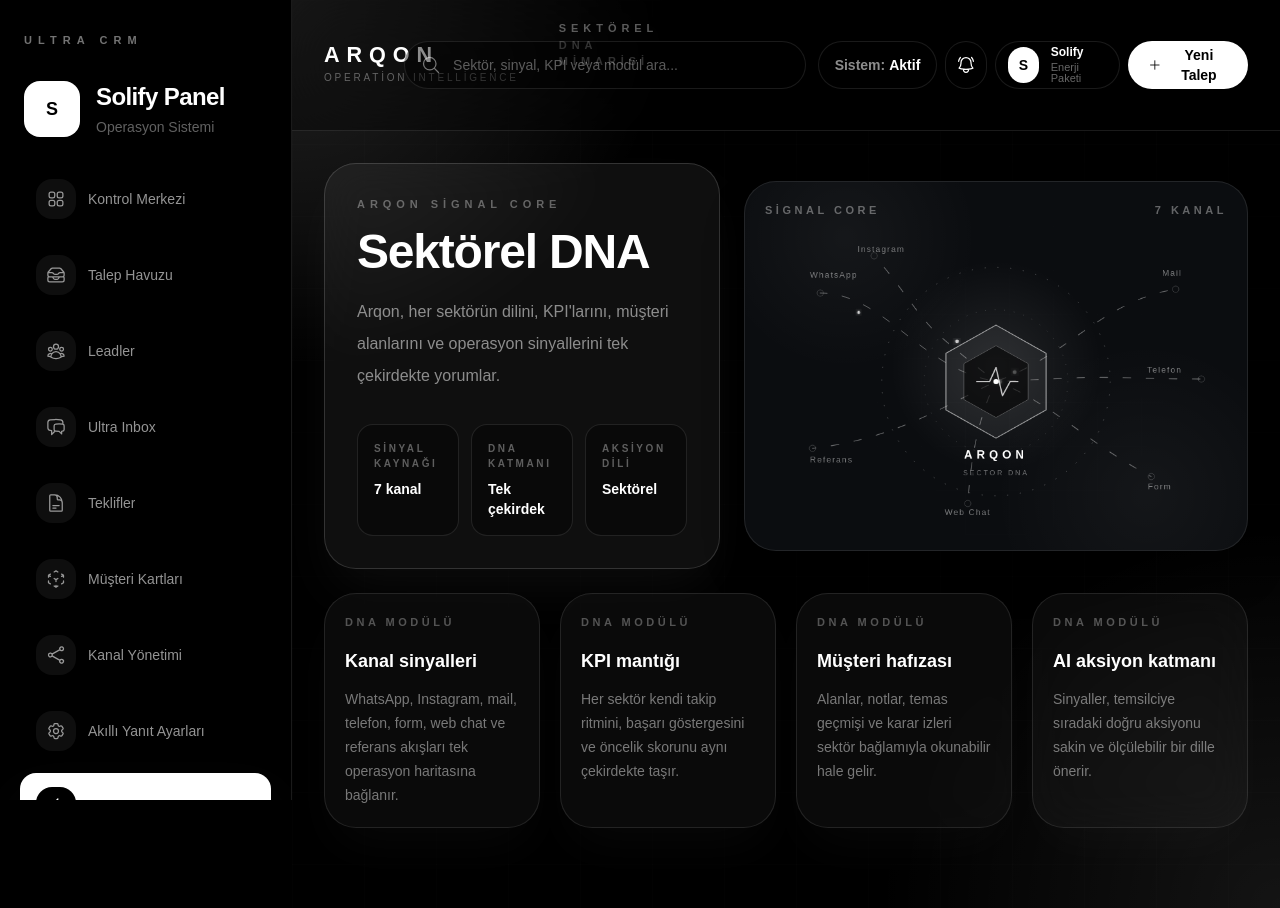
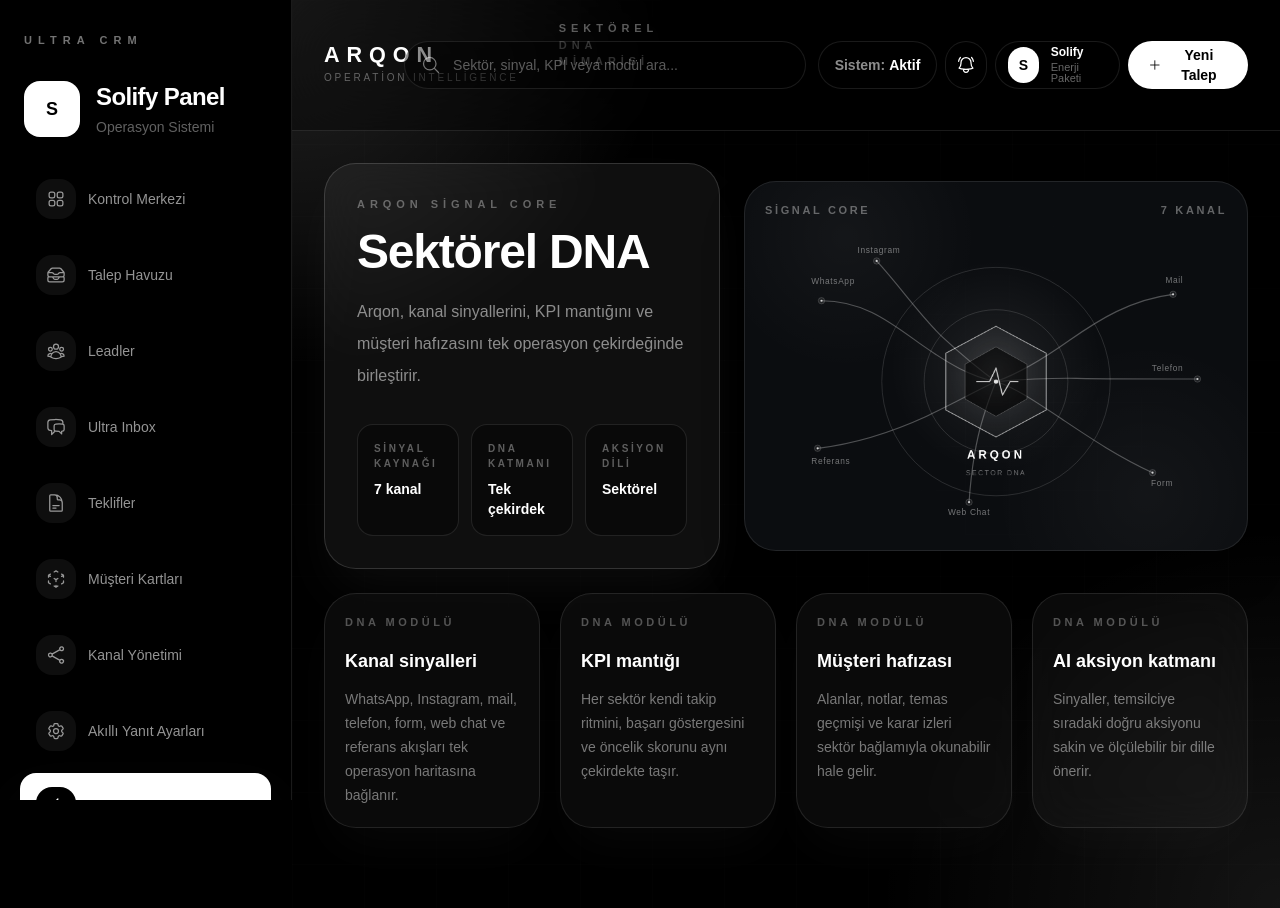
Before and after one commit to ULTRABRT/ultra-crm-panel, a Next.js app: page /sektor-modulleri in a window 1280 px wide. Built offline with nearby package versions, Linux system fonts and the light colour scheme.

Commit message:
refine signal core data flow

```diff
--- a/app/sektor-modulleri/page.tsx
+++ b/app/sektor-modulleri/page.tsx
@@ -56,8 +56,8 @@ export default function SektorModulleriPage() {
                 </h1>
 
                 <p className="mt-5 max-w-2xl text-base leading-8 text-white/52">
-                  Arqon, her sektörün dilini, KPI'larını, müşteri alanlarını ve
-                  operasyon sinyallerini tek çekirdekte yorumlar.
+                  Arqon, kanal sinyallerini, KPI mantığını ve müşteri hafızasını
+                  tek operasyon çekirdeğinde birleştirir.
                 </p>
 
                 <div className="mt-8 grid gap-3 sm:grid-cols-3">
--- a/components/dna/SignalCore.tsx
+++ b/components/dna/SignalCore.tsx
@@ -1,25 +1,15 @@
-import type { CSSProperties } from "react";
-
 type SignalChannel = {
   id: string;
   label: string;
   path: string;
-  startX: number;
-  startY: number;
+  nodeX: number;
+  nodeY: number;
   labelX: number;
   labelY: number;
   textAnchor?: "start" | "middle" | "end";
-  delay: string;
-};
-
-type SignalStyle = CSSProperties & {
-  "--signal-delay": string;
-  "--signal-x": string;
-  "--signal-y": string;
-};
-
-type FlowStyle = CSSProperties & {
-  "--signal-delay": string;
+  duration: string;
+  begin: string;
+  secondaryBegin: string;
 };
 
 const coreX = 360;
@@ -29,91 +19,128 @@ const channels: SignalChannel[] = [
   {
     id: "whatsapp",
     label: "WhatsApp",
-    path: "M86 92 C150 92 198 142 248 178 C288 207 318 222 360 230",
-    startX: 86,
-    startY: 92,
-    labelX: 70,
-    labelY: 68,
-    delay: "0s",
+    path: "M88 104 C156 104 198 140 246 174 C286 202 320 222 360 230",
+    nodeX: 88,
+    nodeY: 104,
+    labelX: 72,
+    labelY: 78,
+    duration: "6.8s",
+    begin: "-0.9s",
+    secondaryBegin: "-4.2s",
   },
   {
     id: "instagram",
     label: "Instagram",
-    path: "M170 34 C214 82 238 130 276 162 C304 186 326 204 360 230",
-    startX: 170,
-    startY: 34,
+    path: "M174 42 C214 86 242 128 278 162 C306 188 332 210 360 230",
+    nodeX: 174,
+    nodeY: 42,
     labelX: 144,
-    labelY: 28,
-    delay: "-0.55s",
+    labelY: 30,
+    duration: "7.7s",
+    begin: "-2.4s",
+    secondaryBegin: "-5.9s",
   },
   {
     id: "mail",
     label: "Mail",
-    path: "M640 86 C574 96 524 132 476 166 C428 200 396 216 360 230",
-    startX: 640,
-    startY: 86,
-    labelX: 650,
-    labelY: 65,
+    path: "M636 94 C570 102 520 134 474 166 C426 200 394 218 360 230",
+    nodeX: 636,
+    nodeY: 94,
+    labelX: 652,
+    labelY: 76,
     textAnchor: "end",
-    delay: "-1.1s",
+    duration: "7.2s",
+    begin: "-1.8s",
+    secondaryBegin: "-5.1s",
   },
   {
     id: "phone",
     label: "Telefon",
-    path: "M680 226 C598 226 540 222 488 224 C438 226 402 228 360 230",
-    startX: 680,
-    startY: 226,
-    labelX: 650,
-    labelY: 216,
+    path: "M674 226 C598 226 538 226 486 225 C438 224 398 227 360 230",
+    nodeX: 674,
+    nodeY: 226,
+    labelX: 652,
+    labelY: 214,
     textAnchor: "end",
-    delay: "-1.65s",
+    duration: "6.4s",
+    begin: "-3.1s",
+    secondaryBegin: "-5.8s",
   },
   {
     id: "form",
     label: "Form",
-    path: "M602 378 C548 350 506 318 464 288 C420 258 390 240 360 230",
-    startX: 602,
-    startY: 378,
-    labelX: 634,
-    labelY: 398,
+    path: "M604 372 C548 346 504 316 462 288 C420 260 390 240 360 230",
+    nodeX: 604,
+    nodeY: 372,
+    labelX: 636,
+    labelY: 392,
     textAnchor: "end",
-    delay: "-2.2s",
+    duration: "8.1s",
+    begin: "-2.8s",
+    secondaryBegin: "-6.6s",
   },
   {
     id: "web-chat",
     label: "Web Chat",
-    path: "M316 420 C320 360 328 318 338 286 C346 260 352 244 360 230",
-    startX: 316,
-    startY: 420,
-    labelX: 316,
+    path: "M318 418 C322 360 330 318 340 286 C348 260 354 244 360 230",
+    nodeX: 318,
+    nodeY: 418,
+    labelX: 318,
     labelY: 438,
     textAnchor: "middle",
-    delay: "-2.75s",
+    duration: "7.4s",
+    begin: "-1.2s",
+    secondaryBegin: "-4.7s",
   },
   {
     id: "referral",
     label: "Referans",
-    path: "M74 334 C146 326 202 306 250 284 C296 263 328 244 360 230",
-    startX: 74,
-    startY: 334,
-    labelX: 70,
-    labelY: 356,
-    delay: "-3.3s",
+    path: "M82 334 C150 326 204 306 252 284 C298 262 330 244 360 230",
+    nodeX: 82,
+    nodeY: 334,
+    labelX: 72,
+    labelY: 358,
+    duration: "6.9s",
+    begin: "-3.7s",
+    secondaryBegin: "-6.3s",
   },
 ];
 
-function getSignalStyle(channel: SignalChannel): SignalStyle {
-  return {
-    "--signal-delay": channel.delay,
-    "--signal-x": `${coreX - channel.startX}px`,
-    "--signal-y": `${coreY - channel.startY}px`,
-  };
-}
-
-function getFlowStyle(channel: SignalChannel): FlowStyle {
-  return {
-    "--signal-delay": channel.delay,
-  };
+function SignalPulse({
+  channel,
+  begin,
+  radius,
+  glowRadius,
+  opacity,
+}: {
+  channel: SignalChannel;
+  begin: string;
+  radius: number;
+  glowRadius: number;
+  opacity: string;
+}) {
+  return (
+    <g className="arqon-signal-flow" opacity="0">
+      <circle r={glowRadius} fill="white" opacity="0.12" filter="url(#arqon-soft-glow)" />
+      <circle r={radius} fill="white" opacity={opacity} />
+      <animateMotion
+        dur={channel.duration}
+        begin={begin}
+        repeatCount="indefinite"
+        rotate="auto"
+      >
+        <mpath href={`#arqon-signal-path-${channel.id}`} />
+      </animateMotion>
+      <animate
+        attributeName="opacity"
+        values="0;0.88;0.72;0"
+        keyTimes="0;0.18;0.82;1"
+        dur={channel.duration}
+        begin={begin}
+        repeatCount="indefinite"
+      />
+    </g>
+  );
 }
 
 export function SignalCore() {
@@ -123,10 +150,10 @@ export function SignalCore() {
       className="arqon-signal-shell relative overflow-hidden rounded-[2rem] border border-white/10 bg-[#0B0D10] p-5 shadow-2xl shadow-black/35"
     >
       <div className="pointer-events-none absolute inset-0 arqon-signal-grid" />
-      <div className="pointer-events-none absolute inset-0 bg-[radial-gradient(circle_at_center,rgba(255,255,255,0.09),transparent_34%),radial-gradient(circle_at_20%_15%,rgba(255,255,255,0.045),transparent_26%),radial-gradient(circle_at_80%_85%,rgba(255,255,255,0.04),transparent_30%)]" />
+      <div className="pointer-events-none absolute inset-0 bg-[radial-gradient(circle_at_center,rgba(255,255,255,0.08),transparent_34%),radial-gradient(circle_at_20%_15%,rgba(255,255,255,0.04),transparent_26%),radial-gradient(circle_at_80%_85%,rgba(255,255,255,0.035),transparent_30%)]" />
 
       <div className="relative">
-        <div className="mb-4 flex items-center justify-between gap-4 text-[11px] font-semibold uppercase tracking-[0.32em] text-white/36">
+        <div className="mb-4 flex items-center justify-between gap-4 text-[11px] font-semibold uppercase tracking-[0.24em] text-white/36">
           <span>Signal Core</span>
           <span>7 kanal</span>
         </div>
@@ -139,85 +166,113 @@ export function SignalCore() {
         >
           <title id="signal-core-title">Arqon Sektörel DNA sinyal çekirdeği</title>
           <desc id="signal-core-desc">
-            Çevresel kanal sinyalleri merkezdeki altıgen DNA çekirdeğine akar.
+            Kanal sinyalleri sabit hatlar üzerinden merkezdeki Arqon çekirdeğine akar.
           </desc>
 
           <defs>
-            <filter id="arqon-soft-glow" x="-40%" y="-40%" width="180%" height="180%">
-              <feGaussianBlur stdDeviation="7" result="blur" />
+            <filter id="arqon-soft-glow" x="-60%" y="-60%" width="220%" height="220%">
+              <feGaussianBlur stdDeviation="6" result="blur" />
               <feMerge>
                 <feMergeNode in="blur" />
                 <feMergeNode in="SourceGraphic" />
               </feMerge>
             </filter>
+            <radialGradient id="arqon-core-surface" cx="50%" cy="45%" r="62%">
+              <stop offset="0%" stopColor="rgba(255,255,255,0.18)" />
+              <stop offset="46%" stopColor="rgba(255,255,255,0.075)" />
+              <stop offset="100%" stopColor="rgba(255,255,255,0.025)" />
+            </radialGradient>
           </defs>
 
-          <g opacity="0.34">
-            <circle cx={coreX} cy={coreY} r="178" fill="none" stroke="white" strokeWidth="1" strokeDasharray="2 18" />
-            <circle cx={coreX} cy={coreY} r="112" fill="none" stroke="white" strokeWidth="1" strokeDasharray="1 14" />
+          <g opacity="0.2">
+            <circle cx={coreX} cy={coreY} r="178" fill="none" stroke="white" strokeWidth="1" />
+            <circle cx={coreX} cy={coreY} r="112" fill="none" stroke="white" strokeWidth="1" />
           </g>
 
+          <g>
             {channels.map((channel) => (
-            <g key={channel.id}>
               <path
+                key={channel.id}
+                id={`arqon-signal-path-${channel.id}`}
                 className="arqon-signal-path"
                 d={channel.path}
                 fill="none"
-                stroke="rgba(255,255,255,0.38)"
+                stroke="rgba(255,255,255,0.28)"
                 strokeLinecap="round"
-                strokeWidth="1.3"
-                style={getFlowStyle(channel)}
+                strokeWidth="1.15"
               />
+            ))}
+          </g>
+
+          <g>
+            {channels.map((channel) => (
+              <g key={channel.id}>
                 <circle
-                className="arqon-signal-dot"
-                cx={channel.startX}
-                cy={channel.startY}
-                r="3.5"
-                fill="white"
-                filter="url(#arqon-soft-glow)"
-                style={getSignalStyle(channel)}
-              />
-              <circle
-                cx={channel.startX}
-                cy={channel.startY}
+                  cx={channel.nodeX}
+                  cy={channel.nodeY}
                   r="5"
-                fill="none"
+                  fill="rgba(255,255,255,0.08)"
                   stroke="rgba(255,255,255,0.22)"
                   strokeWidth="1"
                 />
+                <circle cx={channel.nodeX} cy={channel.nodeY} r="1.7" fill="rgba(255,255,255,0.74)" />
                 <text
                   x={channel.labelX}
                   y={channel.labelY}
                   textAnchor={channel.textAnchor ?? "start"}
-                className="fill-white/45 text-[13px] font-medium tracking-[0.14em]"
+                  className="arqon-signal-label fill-white/43 text-[13px] font-medium tracking-[0.08em]"
                 >
                   {channel.label}
                 </text>
               </g>
             ))}
+          </g>
+
+          <g>
+            {channels.map((channel) => (
+              <SignalPulse
+                key={`${channel.id}-primary`}
+                channel={channel}
+                begin={channel.begin}
+                radius={2.4}
+                glowRadius={8}
+                opacity="0.88"
+              />
+            ))}
+            {channels.map((channel) => (
+              <SignalPulse
+                key={`${channel.id}-secondary`}
+                channel={channel}
+                begin={channel.secondaryBegin}
+                radius={1.6}
+                glowRadius={5.5}
+                opacity="0.58"
+              />
+            ))}
+          </g>
 
           <g className="arqon-signal-core">
             <polygon
-              points="360,142 438,186 438,274 360,318 282,274 282,186"
-              fill="rgba(255,255,255,0.055)"
-              stroke="rgba(255,255,255,0.62)"
-              strokeWidth="1.4"
+              points="360,144 438,186 438,274 360,316 282,274 282,186"
+              fill="url(#arqon-core-surface)"
+              stroke="rgba(255,255,255,0.64)"
+              strokeWidth="1.35"
             />
             <polygon
-              points="360,174 410,202 410,258 360,286 310,258 310,202"
-              fill="rgba(0,0,0,0.58)"
-              stroke="rgba(255,255,255,0.28)"
+              points="360,176 408,203 408,257 360,284 312,257 312,203"
+              fill="rgba(0,0,0,0.62)"
+              stroke="rgba(255,255,255,0.26)"
               strokeWidth="1"
             />
             <path
-              d="M330 230 H350 L360 208 L370 252 L382 230 H394"
+              d="M330 230 H350 L360 209 L370 251 L382 230 H394"
               fill="none"
-              stroke="rgba(255,255,255,0.76)"
+              stroke="rgba(255,255,255,0.74)"
               strokeLinecap="round"
               strokeLinejoin="round"
-              strokeWidth="2"
+              strokeWidth="1.8"
             />
-            <circle cx={coreX} cy={coreY} r="4" fill="white" />
+            <circle cx={coreX} cy={coreY} r="3.2" fill="white" opacity="0.86" />
           </g>
 
           <g className="fill-white text-center">
@@ -225,7 +280,7 @@ export function SignalCore() {
               x={coreX}
               y="350"
               textAnchor="middle"
-              className="text-[18px] font-semibold tracking-[0.36em]"
+              className="arqon-signal-brand text-[18px] font-bold tracking-[0.26em]"
             >
               ARQON
             </text>
@@ -233,7 +288,7 @@ export function SignalCore() {
               x={coreX}
               y="376"
               textAnchor="middle"
-              className="fill-white/40 text-[11px] font-medium uppercase tracking-[0.28em]"
+              className="arqon-signal-label fill-white/40 text-[11px] font-medium uppercase tracking-[0.2em]"
             >
               Sector DNA
             </text>
```
Also changed, not shown: app/globals.css (+7 -48 lines). Lines whose indentation alone changed are shown as unchanged.
